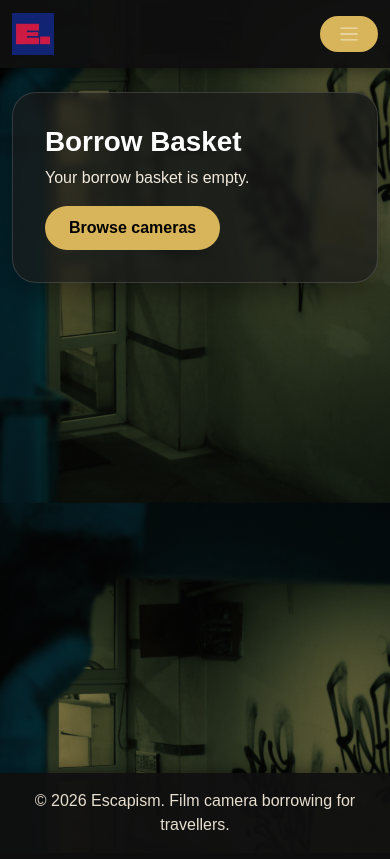
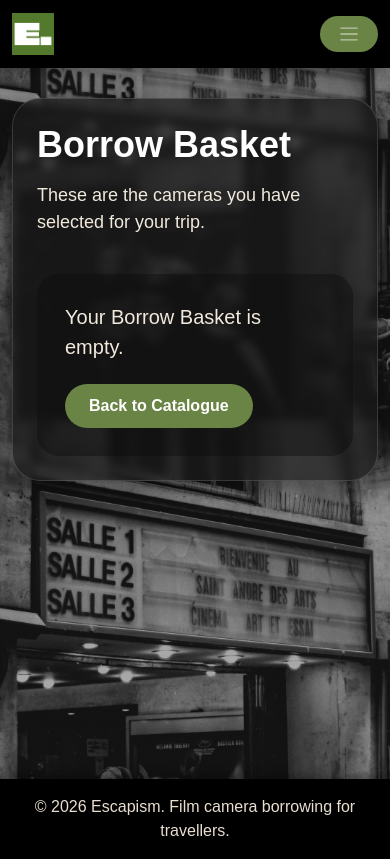
Before and after one commit to odysseas404/ITC4214---Final-Project, a Django app: page /borrow/basket/ in a window 390 px wide. Before the commit the page ends 830 px from the top, so only its background shows below. Run offline with Django 5.2, Linux system fonts and the light colour scheme; the visitor is signed in with stand-in values (Sample User, id 1).

Commit message:
Added credentials.txt, and started changing the aesthetics of the site for a cleaner look.

```diff
--- a/accounts_app/forms.py
+++ b/accounts_app/forms.py
@@ -30,8 +30,8 @@ class UserUpdateForm(forms.ModelForm):
 
 class TravellerRegistrationForm(UserCreationForm):
     username = forms.CharField(
-        max_length=15,
-        help_text="Maximum 15 characters.",
+        max_length=150,
+        help_text="Maximum 150 characters.",
         widget=forms.TextInput(attrs={
             "placeholder": "Choose a username",
             "maxlength": "15",
--- a/accounts_app/templates/accounts_app/register.html
+++ b/accounts_app/templates/accounts_app/register.html
@@ -14,7 +14,7 @@
             {{ form.username }}
 
             <small class="field-help">
-                Maximum 15 characters.
+                Maximum 150 characters.
             </small>
 
             {{ form.username.errors }}
--- /dev/null
+++ b/borrowing/static/borrowing/css/borrowing.css
@@ -0,0 +1,201 @@
+/* =========================
+   Borrowing page wrapper
+========================= */
+
+.borrow-page {
+    margin-top: 30px;
+    margin-bottom: 50px;
+}
+
+
+/* =========================
+   One main glass card
+========================= */
+
+.borrow-wrapper-card {
+    width: 100%;
+    background-color: rgba(25, 25, 25, 0.72);
+    border: 1px solid rgba(255, 255, 255, 0.14);
+    border-radius: 28px;
+    padding: 42px;
+    box-shadow: 0 10px 34px rgba(0, 0, 0, 0.45);
+    backdrop-filter: blur(4px);
+}
+
+.borrow-header {
+    margin-bottom: 38px;
+}
+
+.borrow-header h1 {
+    color: #ffffff;
+    font-size: 52px;
+    margin-bottom: 16px;
+}
+
+.borrow-header p {
+    color: #f1e9dc;
+    font-size: 22px;
+}
+
+
+/* =========================
+   Borrow basket grid
+========================= */
+
+.borrow-grid {
+    display: grid;
+    grid-template-columns: repeat(3, minmax(0, 1fr));
+    gap: 26px;
+    align-items: stretch;
+    width: 100%;
+}
+
+
+/* =========================
+   Individual camera cards
+========================= */
+
+.borrow-card {
+    width: 100%;
+    min-height: 600px;
+
+    display: flex;
+    flex-direction: column;
+
+    background-color: rgba(10, 10, 10, 0.5);
+    border: 1px solid rgba(255, 255, 255, 0.12);
+    border-radius: 24px;
+    padding: 24px;
+
+    box-shadow: 0 8px 26px rgba(0, 0, 0, 0.35);
+    overflow: hidden;
+}
+
+.borrow-card-image {
+    width: 100%;
+    height: 190px;
+    max-height: 190px;
+
+    object-fit: contain;
+    object-position: center;
+
+    display: block;
+    background-color: #ffffff;
+    border-radius: 18px;
+    padding: 24px;
+    margin-bottom: 28px;
+}
+
+.borrow-card h2 {
+    color: #ffffff;
+    font-size: 30px;
+    margin-bottom: 24px;
+}
+
+.borrow-card p {
+    color: #f1e9dc;
+    font-size: 18px;
+    margin-bottom: 18px;
+}
+
+.borrow-remove-form {
+    margin-top: auto;
+}
+
+.borrow-remove-form .btn {
+    align-self: flex-start;
+    margin-top: 30px;
+}
+
+
+/* =========================
+   Bottom page buttons
+========================= */
+
+.borrow-bottom-buttons {
+    display: flex;
+    gap: 18px;
+    flex-wrap: wrap;
+    align-items: center;
+    margin-top: 36px;
+}
+
+.borrow-empty {
+    background-color: rgba(10, 10, 10, 0.4);
+    border-radius: 22px;
+    padding: 28px;
+    margin-top: 25px;
+}
+
+.borrow-empty p {
+    font-size: 20px;
+    color: #f1e9dc;
+    margin-bottom: 22px;
+}
+
+
+/* =========================
+   Checkout page
+========================= */
+
+.checkout-camera-list {
+    margin-bottom: 30px;
+}
+
+.checkout-camera-item {
+    background-color: rgba(40, 40, 40, 0.76);
+    border-radius: 18px;
+    padding: 18px;
+    margin-bottom: 15px;
+}
+
+
+/* =========================
+   Responsive layout
+========================= */
+
+@media (max-width: 991px) {
+    .borrow-wrapper-card {
+        padding: 32px;
+    }
+
+    .borrow-grid {
+        grid-template-columns: repeat(2, minmax(0, 1fr));
+    }
+
+    .borrow-header h1 {
+        font-size: 42px;
+    }
+}
+
+@media (max-width: 575px) {
+    .borrow-wrapper-card {
+        padding: 24px;
+    }
+
+    .borrow-grid {
+        grid-template-columns: 1fr;
+    }
+
+    .borrow-card {
+        min-height: 560px;
+    }
+
+    .borrow-card-image {
+        height: 170px;
+        max-height: 170px;
+    }
+
+    .borrow-header h1 {
+        font-size: 36px;
+    }
+
+    .borrow-header p {
+        font-size: 18px;
+    }
+
+    .borrow-bottom-buttons {
+        flex-direction: column;
+        align-items: flex-start;
+    }
+}
--- a/borrowing/templates/borrowing/borrow_basket.html
+++ b/borrowing/templates/borrowing/borrow_basket.html
@@ -1,21 +1,35 @@
-{% extends "catalogue/base_catalogue.html" %}
+{% extends "base.html" %}
+{% load static %}
 
-{% block catalogue_content %}
+{% block extra_css %}
+    {{ block.super }}
+    <link rel="stylesheet" href="{% static 'borrowing/css/borrowing.css' %}">
+{% endblock %}
 
-<div class="glass-card">
+{% block content %}
 
+<div class="borrow-page">
+
+    <div class="borrow-wrapper-card">
+
+        <div class="borrow-header">
             <h1>Borrow Basket</h1>
+            <p>These are the cameras you have selected for your trip.</p>
+        </div>
 
         {% if cameras %}
 
-        <div class="camera-grid">
+            <div class="borrow-grid">
 
                 {% for camera in cameras %}
 
-                <div class="camera-card">
+                    <div class="borrow-card">
 
                         {% if camera.main_image %}
-                        <img src="{{ camera.main_image.url }}" alt="{{ camera.name }}" class="camera-card-image">
+                            <img
+                                src="{{ camera.main_image.url }}"
+                                alt="{{ camera.name }}"
+                                class="borrow-card-image">
                         {% endif %}
 
                         <h2>{{ camera.name }}</h2>
@@ -24,7 +38,10 @@
                         <p><span class="info-label">Film format:</span> {{ camera.film_format }}</p>
                         <p><span class="info-label">Recommended for:</span> {{ camera.recommended_trip_type }}</p>
 
-                    <form method="post" action="{% url 'borrowing:remove_from_borrow_basket' camera.id %}">
+                        <form
+                            method="post"
+                            action="{% url 'borrowing:remove_from_borrow_basket' camera.id %}"
+                            class="borrow-remove-form">
                             {% csrf_token %}
 
                             <button type="submit" class="btn">
@@ -38,26 +55,30 @@
 
             </div>
 
-        <div class="button-row mt-4">
+            <div class="borrow-bottom-buttons">
                 <a href="{% url 'borrowing:borrow_checkout' %}" class="btn">
-                Checkout
+                    Continue to Borrow Request
                 </a>
 
                 <a href="{% url 'catalogue:home' %}" class="btn">
-                Browse more cameras
+                    Back to Catalogue
                 </a>
             </div>
 
         {% else %}
 
-        <p>Your borrow basket is empty.</p>
+            <div class="borrow-empty">
+                <p>Your Borrow Basket is empty.</p>
 
                 <a href="{% url 'catalogue:home' %}" class="btn">
-            Browse cameras
+                    Back to Catalogue
                 </a>
+            </div>
 
         {% endif %}
 
     </div>
 
+</div>
+
 {% endblock %}
--- a/catalogue/static/catalogue/css/catalogue.css
+++ b/catalogue/static/catalogue/css/catalogue.css
@@ -77,7 +77,7 @@
     height: 520px;
     object-fit: contain;
     object-position: center;
-    background-color: rgba(245, 241, 232, 0.92);
+    background-color: rgb(255, 255, 255);
 }
 
 
--- a/catalogue/templates/catalogue/home.html
+++ b/catalogue/templates/catalogue/home.html
@@ -2,11 +2,11 @@
 
 {% block catalogue_content %}
 
-<div class="hero-section">
+<div class="glass-card">
     <h1>Welcome to Escapism</h1>
 
     <p>
-        Escapism is a platform that allows you to explore and borrow a wide range of cameras for your photography adventures. Whether you're a professional photographer or an enthusiast, we have the perfect camera for you.
+        Escapism is a platform that allows you to explore and borrow a wide range of cameras for your photography adventures. Whether you're a professional photographer or an enthusiast, we have the perfect camera for you. Our collection includes cameras from various manufacturers, film formats, and conditions to suit your needs. Browse our catalogue, select your desired cameras, and create a borrow request to embark on your next photography journey. Thank you for choosing Escapism, and we look forward to helping you capture unforgettable moments with our cameras!
     </p>
 
     <a href="#camera-list" class="btn btn-light mt-3">
@@ -18,8 +18,6 @@
     <h2>Browse by Category</h2>
 
     {% for parent in parent_categories %}
-
-        <h4>{{ parent.name }}</h4>
 
         {% if parent.subcategories.all %}
 
--- a/static/css/style.css
+++ b/static/css/style.css
@@ -12,7 +12,7 @@ body {
             rgba(10, 10, 10, 0.35),
             rgba(10, 10, 10, 0.35)
         ),
-        url("/static/images/site-background.webp");
+        url("/static/images/background.webp");
 
     background-size: 100% auto;
     background-position: center -100px;
@@ -58,7 +58,7 @@ a {
 ========================= */
 
 .navbar {
-    background-color: rgba(15, 15, 15, 0.95) !important;
+    background-color: rgb(0, 0, 0) !important;
     box-shadow: 0 2px 16px rgba(0, 0, 0, 0.45);
 }
 
@@ -111,8 +111,8 @@ a {
 .btn-outline-dark,
 button,
 input[type="submit"] {
-    background-color: #d8b45a !important;
-    color: #000000 !important;
+    background-color: #6a8445 !important;
+    color: #ffffff !important;
     border: none !important;
     border-radius: 28px !important;
     padding: 10px 24px !important;
@@ -128,8 +128,8 @@ input[type="submit"] {
 .btn-outline-dark:hover,
 button:hover,
 input[type="submit"]:hover {
-    background-color: #f0cc70 !important;
-    color: #000000 !important;
+    background-color: #8bad5b !important;
+    color: #ffffff !important;
     border: none !important;
     box-shadow: none !important;
 }
@@ -287,11 +287,10 @@ form textarea:focus {
 ========================= */
 
 footer {
-    background-color: rgba(15, 15, 15, 0.95);
-    color: #f4efe7;
+    background-color: rgb(0, 0, 0);
+    color: #ffffff;
     box-shadow: 0 -2px 16px rgba(0, 0, 0, 0.45);
 }
-
 
 /* =========================
    Responsive navbar
--- a/templates/footer.html
+++ b/templates/footer.html
@@ -1,3 +1,3 @@
-<footer class="text-light text-center py-3 mt-5">
-    <p class="mb-0">&copy; 2026 Escapism. Film camera borrowing for travellers.</p>
+<footer class="text-center py-3 mt-5">
+    <p class="footertext mb-0">&copy; 2026 Escapism. Film camera borrowing for travellers.</p>
 </footer>
--- a/templates/navbar.html
+++ b/templates/navbar.html
@@ -2,7 +2,7 @@
     <div class="container">
 
         <a class="navbar-brand" href="{% url 'catalogue:home' %}">
-        <img src="/static/images/logo - new.webp" alt="Escapism logo" class="site-logo">
+        <img src="/static/images/logo.webp" alt="Escapism logo" class="site-logo">
         </a>
 
         <button
```
Also changed, not shown: CREDENTIALS.txt (added, +9 -0 lines), static/images/background.webp (added), static/images/logo.webp (added), static/images/site-background.webp (deleted). Lines whose indentation alone changed are shown as unchanged.
